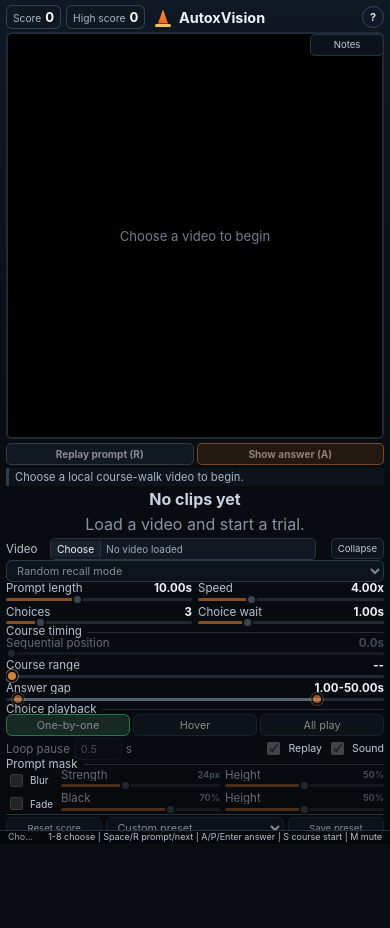
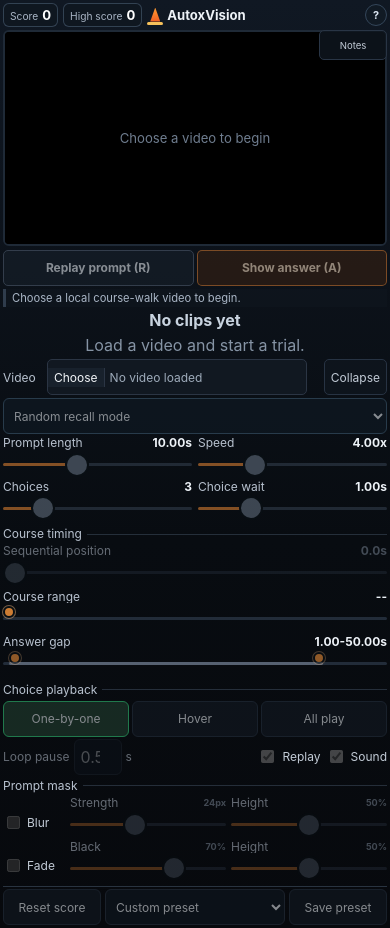
Before and after one commit to yonvisell/autoxvision, a React (Vite) app: page / in a window 390 px wide. Before the commit the page ends 844 px from the top, so only its background shows below. Built offline with nearby package versions, Linux system fonts and the light colour scheme.

Commit message:
Improve compact phone layout and document review validation

```diff
--- a/index.html
+++ b/index.html
@@ -2,7 +2,7 @@
 <html lang="en">
   <head>
     <meta charset="UTF-8" />
-    <meta name="viewport" content="width=device-width, initial-scale=1.0" />
+    <meta name="viewport" content="width=device-width, initial-scale=1.0, viewport-fit=cover" />
     <title>AutoxVision</title>
   </head>
   <body>
--- a/src/styles/app.css
+++ b/src/styles/app.css
@@ -45,11 +45,12 @@
 
 .app-shell {
   height: 100vh;
+  height: 100dvh;
   overflow: hidden;
   display: grid;
   grid-template-rows: auto minmax(0, 1fr) auto 4px minmax(150px, var(--lower-height, 300px));
   gap: 3px;
-  padding: 5px 6px;
+  padding: max(3px, env(safe-area-inset-top)) max(3px, env(safe-area-inset-right)) max(3px, env(safe-area-inset-bottom)) max(3px, env(safe-area-inset-left));
   background:
     linear-gradient(180deg, #101823 0%, #080c11 58%, #07090d 100%),
     #090c10;
@@ -1156,6 +1157,14 @@
   z-index: 1;
 }
 
+.tile-play-error {
+  display: grid;
+  place-items: center;
+  padding: 8px;
+  color: #f0c56c;
+  font-size: 0.75rem;
+}
+
 .gallery-tile.tile-wrong,
 .gallery-tile.tile-wrong:hover,
 .gallery-tile.tile-wrong:focus-visible {
@@ -1270,22 +1279,32 @@
   color: #b6c2d0;
 }
 
-@media (max-width: 860px) {
+@media (max-width: 860px), (max-width: 1000px) and (max-height: 500px) {
   .app-shell {
     height: auto;
     min-height: 100vh;
+    min-height: 100svh;
     overflow: visible;
-    grid-template-rows: auto minmax(320px, 1fr) auto auto;
+    grid-template-rows: auto auto auto auto;
+    align-content: start;
   }
 
   .main-stage,
+  .notes-collapsed .main-stage,
+  .controls-collapsed .lower-deck,
   .lower-deck {
     grid-template-columns: 1fr;
   }
 
   .cue-pane {
     grid-template-columns: 1fr;
-    grid-template-rows: minmax(220px, 1fr) auto;
+    grid-template-rows: auto auto;
+  }
+
+  .cue-stage {
+    aspect-ratio: 16 / 9;
+    min-height: 170px;
+    max-height: 62svh;
   }
 
   .cue-actions {
@@ -1299,10 +1318,113 @@
   .control-panel {
     border-left: 0;
     padding-left: 0;
+    overflow: visible;
+    gap: 3px;
+  }
+
+  .top-bar {
+    grid-template-columns: auto minmax(0, 1fr) auto;
+    gap: 5px;
+  }
+
+  .brand-lockup {
+    gap: 4px;
+  }
+
+  .top-bar h1 {
+    font-size: 0.82rem;
+  }
+
+  .cue-action,
+  .segmented button,
+  .preset-row button,
+  .panel-collapse-button,
+  .file-picker,
+  select,
+  input[type="number"] {
+    min-height: 36px;
+    font-size: 0.75rem;
+  }
+
+  .control-panel > .file-control {
+    padding-right: 80px;
+  }
+
+  .control-panel .file-picker-action,
+  .control-panel .file-picker-name,
+  .control-caption,
+  .control-panel span,
+  .check-row label,
+  .prompt-mask-toggle {
+    font-size: 0.75rem;
+  }
+
+  .control-divider {
+    height: 16px;
+    font-size: 0.65rem;
+  }
+
+  .prompt-mask-row {
+    grid-template-columns: 62px minmax(0, 1fr) minmax(0, 1fr);
+  }
+
+  .check-row label,
+  .prompt-mask-toggle {
+    min-height: 34px;
+  }
+
+  input[type="range"],
+  .dual-range,
+  .dual-range input[type="range"],
+  .dual-range input[type="range"]::-webkit-slider-runnable-track {
+    height: 30px;
+  }
+
+  input[type="range"]::-webkit-slider-thumb {
+    width: 24px;
+    height: 24px;
+    margin-top: -10.5px;
+  }
+
+  input[type="range"]::-moz-range-thumb {
+    width: 24px;
+    height: 24px;
+  }
+
+  .dual-range::before,
+  .dual-range::after {
+    top: 13.5px;
+  }
+
+  .dual-range input[type="range"]::-webkit-slider-thumb {
+    margin-top: 3px;
+  }
+
+  .dual-range input[type="range"]::-moz-range-track {
+    height: 30px;
+  }
+
+  .notes-box-collapsed {
+    width: 68px;
+    height: 30px;
+  }
+
+  .notes-box-collapsed .collapse-tab {
+    height: 30px;
   }
 
   .notes-box textarea {
     min-height: 84px;
+    font-size: 16px;
+  }
+
+  input[type="number"] {
+    font-size: 16px;
+  }
+
+  .bottom-help,
+  .notes-hotkeys {
+    display: none;
   }
 
   .lower-deck {
@@ -1315,17 +1437,64 @@
     justify-content: stretch;
   }
 
-  .choices-collapsed {
-    min-height: 34px;
+  .choices-collapsed,
+  .control-panel-collapsed {
+    min-height: 36px;
   }
 
-  .choices-collapsed .collapse-tab {
+  .choices-collapsed .collapse-tab,
+  .control-panel-collapsed .collapse-tab {
     writing-mode: horizontal-tb;
   }
 
+  .choices {
+    grid-template-rows: auto minmax(0, 1fr);
+  }
+
+  .choices-topline {
+    position: static;
+    display: grid;
+    gap: 3px;
+    padding-bottom: 3px;
+  }
+
+  .gallery-instruction {
+    position: static;
+    max-width: none;
+    border: 0;
+    border-radius: 0;
+    padding: 2px;
+    box-shadow: none;
+  }
+
+  .miss-history {
+    position: static;
+    max-width: 100%;
+    justify-content: start;
+    overflow-x: auto;
+  }
+
+  .miss-chip {
+    min-height: 32px;
+  }
+
   .gallery-strip {
+    grid-row: auto;
     grid-template-columns: repeat(auto-fit, minmax(145px, 1fr));
-    grid-auto-rows: minmax(96px, 18vh);
+    grid-auto-rows: auto;
     overflow: visible;
   }
+
+  .gallery-tile {
+    height: auto;
+    aspect-ratio: 16 / 9;
+  }
+
+  .mental-mode.controls-collapsed.gallery-collapsed {
+    grid-template-rows: auto auto auto auto;
+  }
+
+  .mental-mode.controls-collapsed.gallery-collapsed .lower-deck {
+    grid-template-columns: 1fr 1fr;
+  }
 }
```
Also changed, not shown: public/help.html (+5 -3 lines), 2 other files (tests, documents, lock files or other folders).
